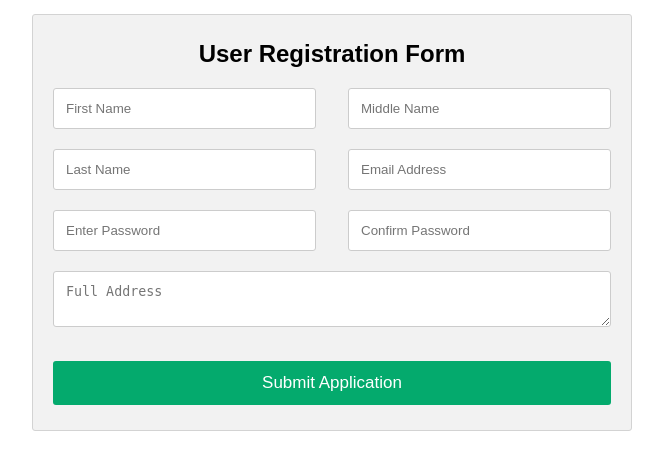
After one commit to Ashirafali/cake_order_system, a PHP site: page /frontend/registrationForm.php in a window 1280 px wide. The commit adds this page. Shown: the top 470 px of the page, without its empty margins (308-971 px from the left). Run offline with PHP 8.4, Linux system fonts and the light colour scheme.

Commit message:
changing registration form and function to insert data

```diff
--- a/backend/config.php
+++ b/backend/config.php
@@ -1,10 +1,11 @@
 <?php
 $url ="localhost";
 $user ="root";
-$password ="";
+$password="";
+$database="cake_odering_db";
 
 
-    $connect= mysqli_connect($url,$user,$password);
+    $connect= mysqli_connect($url,$user,$password,$database);
     // if($connect){
     //     echo "Database Connected successfully";
     // }
--- /dev/null
+++ b/frontend/registrationForm.php
@@ -0,0 +1,54 @@
+<!DOCTYPE html>
+<html>
+<head>
+    <title>User Registration Form </title>
+    <meta name="viewport" content="width=device-width, initial-scale=1">
+    <link rel="stylesheet" href="style.css">
+</head>
+<body>
+<div class="row">
+    <div class="col-75">
+        <div class="container1">
+            <center><h2>User Registration Form</h2></center>
+            <form action="/backend/register.php" method="POST">
+
+                <div class="row">
+                    <div class="col-50">
+                        <input type="text" name="first_name" required placeholder="First Name">
+                    </div>
+                    <div class="col-50">
+                        <input type="text" name="middle_name" required placeholder="Middle Name">
+                    </div>
+                </div>
+                <div class="row">
+                    <div class="col-50">
+                        <input type="text" name="last_name" required placeholder="Last Name">
+                    </div>
+                    <div class="col-50">
+                        <input type="email" name="user_name" required placeholder="Email Address">
+                    </div>
+                </div>
+
+
+                <div class="row">
+                    <div class="col-50">
+                        <input type="password" name="password" placeholder="Enter Password">
+                    </div>
+                    <div class="col-50">
+                        <input type="password" name="confirm_password" placeholder="Confirm Password">
+                    </div>
+                </div>
+                <div class="row">
+                    <div class="col-50"><textarea name="full_address"  placeholder="Full Address"></textarea></div>
+                </div>
+                <input type="submit" value="Submit Application" class="btn">
+        </div>
+    </div>
+</div>
+</form>
+</div>
+</div>
+</div>
+
+</body>
+</html>
--- /dev/null
+++ b/frontend/style.css
@@ -0,0 +1,144 @@
+body {
+    font-family: Arial;
+    font-size: 16px;
+    padding: 6px;
+}
+
+* {
+    box-sizing: border-box;
+}
+
+.row {
+    display: -ms-flexbox; /* IE10 */
+    display: flex;
+    -ms-flex-wrap: wrap; /* IE10 */
+    flex-wrap: wrap;
+    margin: 0 -16px;
+}
+
+
+
+.col-50 {
+    -ms-flex: 50%; /* IE10 */
+    flex: 50%;
+}
+
+.col-75 {
+    -ms-flex: 75%; /* IE10 */
+    flex: 100%;
+}
+
+.col-25,
+.col-50,
+.col-75 {
+    padding: 0 16px;
+}
+
+.container {
+    background-color: #f2f2f2;
+    padding: 5px 20px 15px 20px;
+    border: 1px solid lightgrey;
+    border-radius: 3px;
+    max-width:500px;
+    margin:auto;
+}
+
+.container1 {
+    background-color: #f2f2f2;
+    padding: 5px 20px 15px 20px;
+    border: 1px solid lightgrey;
+    border-radius: 3px;
+    max-width:600px;
+    margin:auto;
+}
+input[type=text] {
+    width: 100%;
+    margin-bottom: 20px;
+    padding: 12px;
+    border: 1px solid #ccc;
+    border-radius: 3px;
+}
+input[type=password] {
+    width: 100%;
+    margin-bottom: 20px;
+    padding: 12px;
+    border: 1px solid #ccc;
+    border-radius: 3px;
+}
+input[type=datetime-local] {
+    width: 100%;
+    margin-bottom: 20px;
+    padding: 10px;
+    border: 1px solid #ccc;
+    border-radius: 3px;
+}
+
+
+input[type=email],textarea, select {
+    width: 100%;
+    margin-bottom: 20px;
+    padding: 12px;
+    border: 1px solid #ccc;
+    border-radius: 3px;
+}
+
+input[type=number] {
+    width: 100%;
+    margin-bottom: 20px;
+    padding: 12px;
+    border: 1px solid #ccc;
+    border-radius: 3px;
+}
+input[type=text] {
+    width: 100%;
+    margin-bottom: 20px;
+    padding: 12px;
+    border: 1px solid #ccc;
+    border-radius: 3px;
+}
+input[type=time] {
+    width: 100%;
+    margin-bottom: 20px;
+    padding: 10px;
+    border: 1px solid #ccc;
+    border-radius: 3px;
+}
+input[type=date] {
+    width: 100%;
+    margin-bottom: 20px;
+    padding: 10px;
+    border: 1px solid #ccc;
+    border-radius: 3px;
+}
+
+
+
+.btn {
+    background-color: #04AA6D;
+    color: white;
+    padding: 12px;
+    margin: 10px 0;
+    border: none;
+    width: 100%;
+    border-radius: 3px;
+    cursor: pointer;
+    font-size: 17px;
+}
+
+.btn:hover {
+    background-color: #45a049;
+}
+
+
+
+
+
+/* Responsive layout - when the screen is less than 800px wide, make the two columns stack on top of each other instead of next to each other (also change the direction - make the "cart" column go on top) */
+@media (max-width: 400px) {
+    .row {
+        flex-direction: column;
+    }
+    .col-25 {
+        margin-bottom: 20px;
+    }
+}
--- a/index.php
+++ b/index.php
@@ -157,8 +157,4 @@ include 'backend/config.php';
         });
     </script>
 </body>
-<?php
-session start();
-include 'backend/config.php';
-?>
 </html>
--- /dev/null
+++ b/package.json
@@ -0,0 +1,5 @@
+{
+  "dependencies": {
+    "bootstrap": "^5.3.3"
+  }
+}
```
Also changed, not shown: backend/login.php (+9 -9 lines), backend/register.php (+35 -106 lines), frontend/database_error.php (added, +20 -0 lines), package-lock.json (added).
